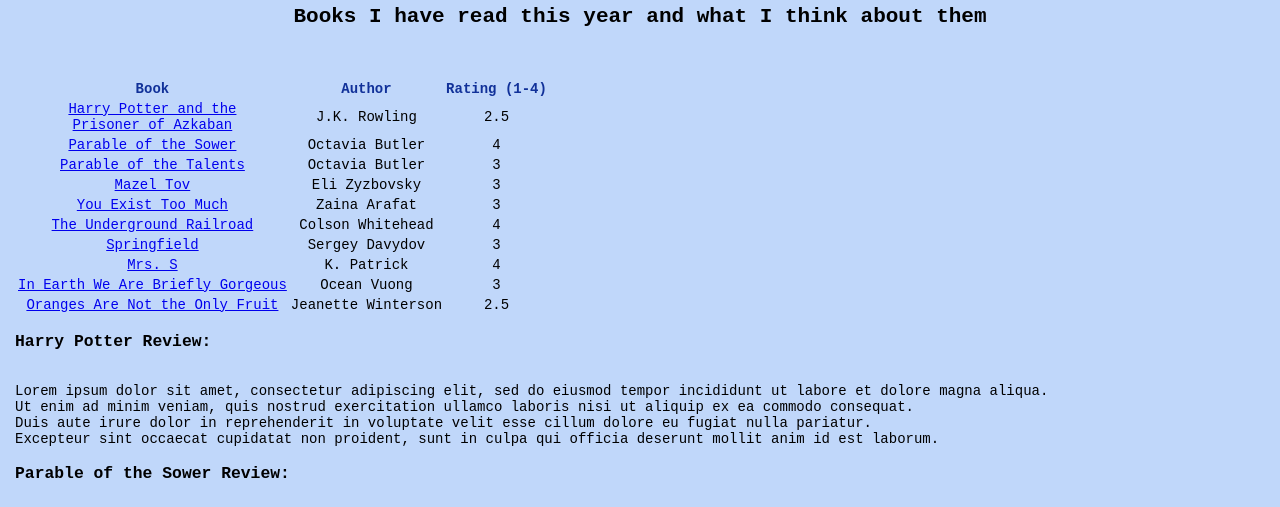
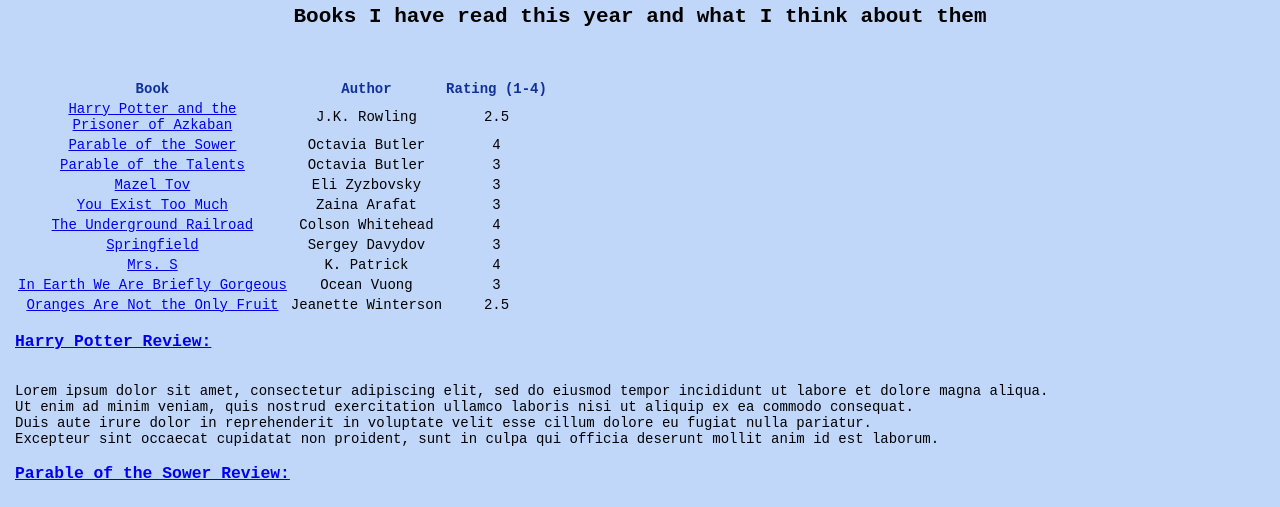
Before and after one commit to tatyanadgcs/tatyanadgcs.github.io, a plain HTML site: page index.html in a window 1280 px wide. Shown: the part 293-800 px from the top of the page. Drawn offline with Linux system fonts and the light colour scheme.

Commit message:
Update index.html

```diff
--- a/index.html
+++ b/index.html
@@ -84,12 +84,12 @@
             </tbody>
         </table>
         </div>
-       <h3 id="harry">Harry Potter Review:</h3>
+       <h3 id="harry"><a href="https://www.amazon.com/Harry-Potter-Prisoner-Azkaban-Book/dp/0545582938">Harry Potter Review:</a></h3>
        <br> Lorem ipsum dolor sit amet, consectetur adipiscing elit, sed do eiusmod tempor incididunt ut labore et dolore magna aliqua.
         <br>Ut enim ad minim veniam, quis nostrud exercitation ullamco laboris nisi ut aliquip ex ea commodo consequat.
         <br>Duis aute irure dolor in reprehenderit in voluptate velit esse cillum dolore eu fugiat nulla pariatur.
         <br>Excepteur sint occaecat cupidatat non proident, sunt in culpa qui officia deserunt mollit anim id est laborum.
-       <h3 id="sower">Parable of the Sower Review:</h3>
+       <h3 id="sower"><a href="https://www.amazon.com/Parable-Sower-Octavia-Butler/dp/1538732181?adgrpid=185328955904&hvpone=&hvptwo=&hvadid=748008426930&hvpos=&hvnetw=g&hvrand=1154530816567837209&hvqmt=&hvdev=c&hvdvcmdl=&hvlocint=&hvlocphy=9207015&hvtargid=dsa-1595363597442&hydadcr=&mcid=&hvocijid=1154530816567837209--&hvexpln=67&tag=googhydr-20&hvsb=Media_d&hvcampaign=dsadesk">Parable of the Sower Review:</a></h3>
           <br> Lorem ipsum dolor sit amet, consectetur adipiscing elit, sed do eiusmod tempor incididunt ut labore et dolore magna aliqua.
         <br>Ut enim ad minim veniam, quis nostrud exercitation ullamco laboris nisi ut aliquip ex ea commodo consequat.
         <br>Duis aute irure dolor in reprehenderit in voluptate velit esse cillum dolore eu fugiat nulla pariatur.
```
